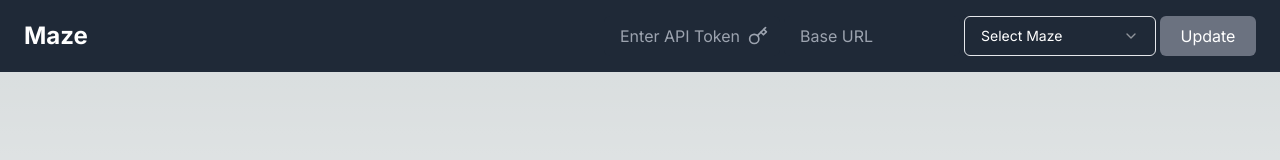
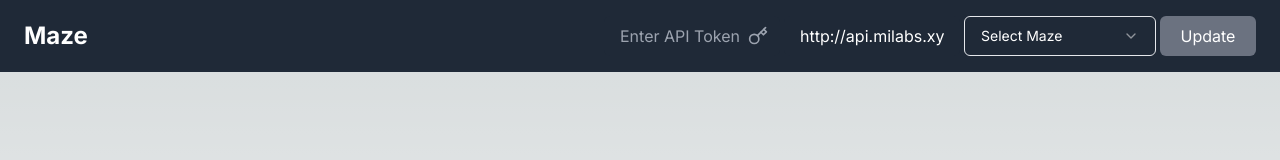
Before and after one commit to MichiganLabs/Hack-the-Lab-Dashboard, a Next.js app: page / in a window 1280 px wide. Shown: the top 160 px of the page. Built offline with nearby package versions, Linux system fonts and the light colour scheme.

Commit message:
Only allow overwriting base url in development

```diff
--- a/src/app/page.tsx
+++ b/src/app/page.tsx
@@ -83,13 +83,14 @@
             )}
           </div>
           <div className="relative">
+            {process.env.NODE_ENV === "development" ?
               <input
                 className="bg-gray-800 w-44 text-white px-4 py-2 rounded-md focus:outline-none focus:ring-2 focus:ring-blue-500 focus:border-transparent"
                 placeholder="Base URL"
                 value={api.baseUrl}
                 type="text"
                 onChange={(e) => api.updateBaseUrl(e.target.value)}
-            />
+              /> : <></>}
           </div>
           <Select
             onValueChange={api.updateSelectedMaze}
--- a/src/hooks/useAPI.tsx
+++ b/src/hooks/useAPI.tsx
@@ -4,7 +4,7 @@
 import { toast } from "@/components/ui/use-toast";
 
 const useAPI = () => {
-  const [baseUrl, setBaseUrl] = useState<string>("");
+  const [baseUrl, setBaseUrl] = useState<string>("http://api.milabs.xyz/v1");
   const [apiKey, setApiKey] = useState<string>("");
   const [selectedMaze, setSelectedMaze] = useState<string>("");
   const [me, setMe] = useState<{
@@ -26,7 +26,7 @@
 
   useEffect(() => {
     setSelectedMaze(localStorage.getItem("selectedMaze") || "");
-    setBaseUrl(localStorage.getItem("baseUrl") || "");
+    if (process.env.NODE_ENV === "development") setBaseUrl(localStorage.getItem("baseUrl") ?? baseUrl);
     setApiKey(localStorage.getItem("apiKey") || "");
     if (selectedMaze !== "" && baseUrl !== "" && apiKey !== "") {
       refreshData();
```
Lines whose indentation alone changed are shown as unchanged.
